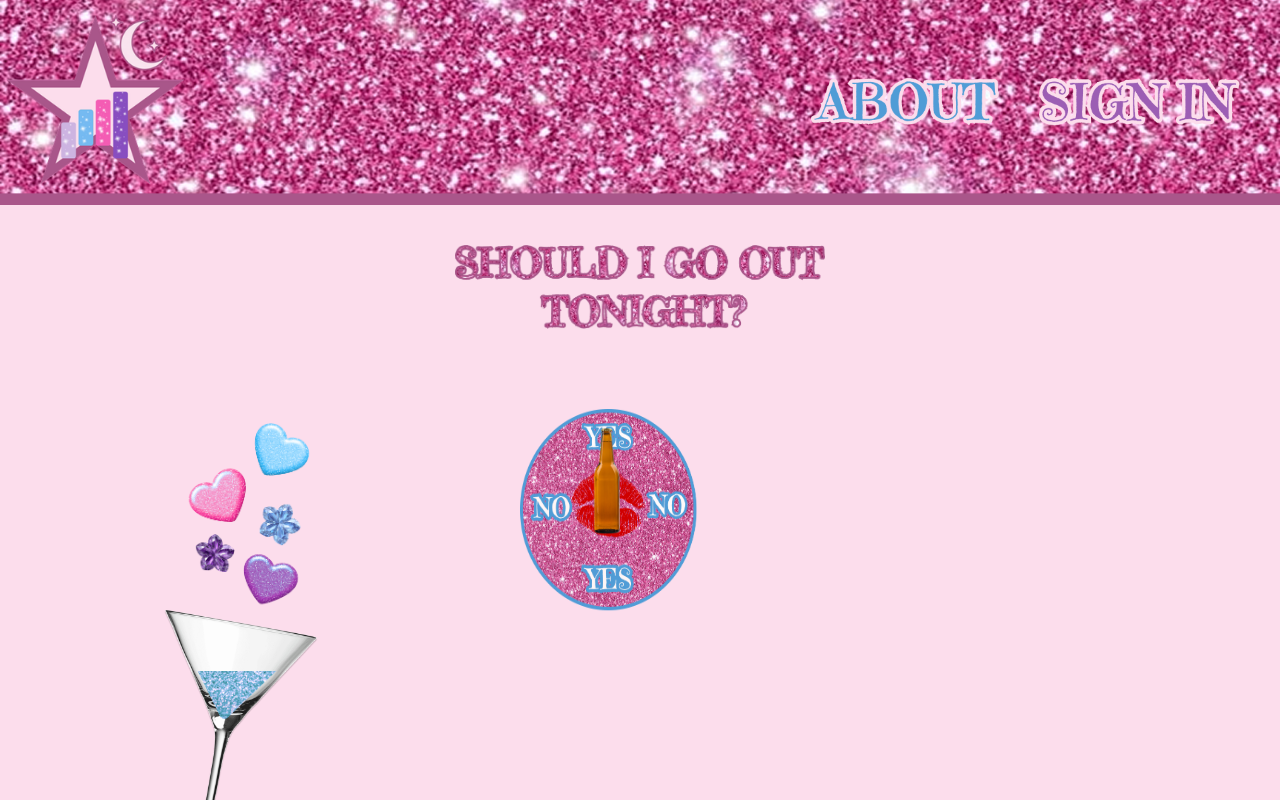
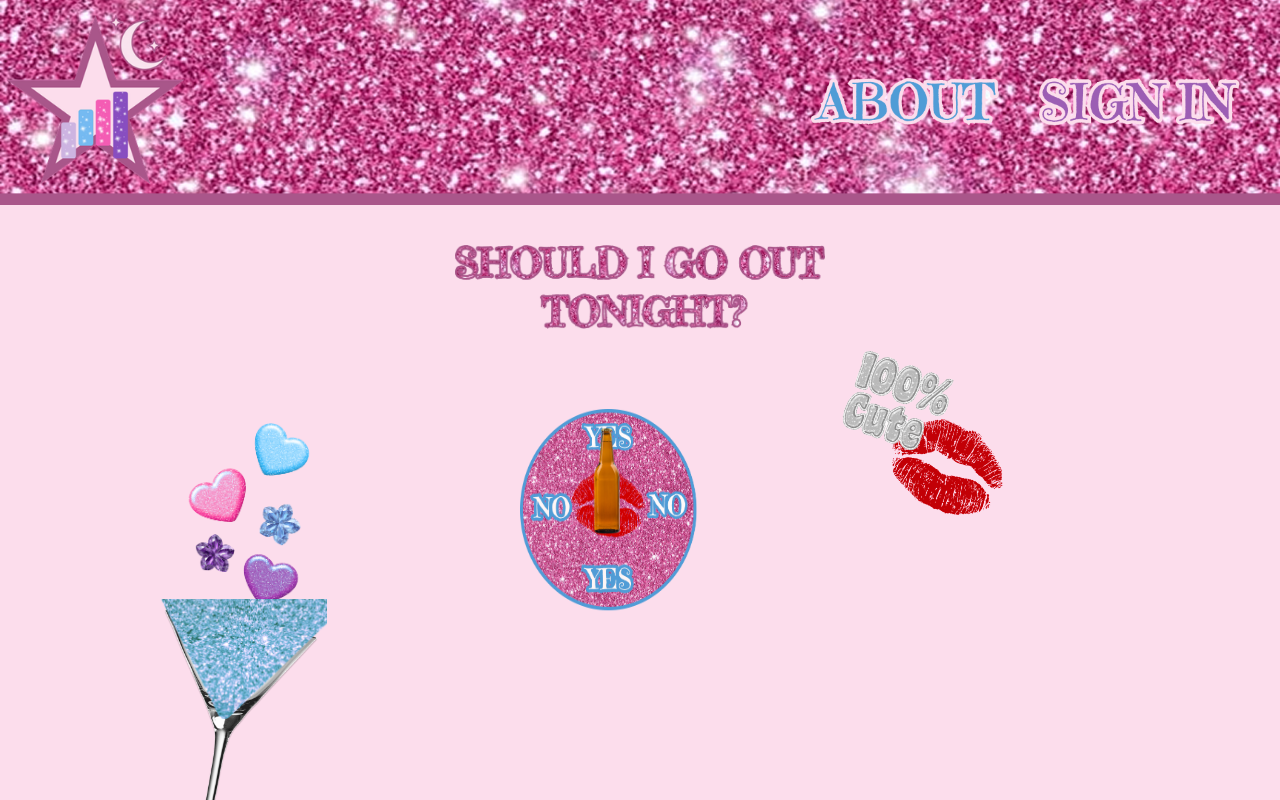
Before and after one commit to aubreyfortmayer/AfterdarkAnalytics, a React app in the folder frontend/: page /results in a window 1280 px wide. Shown: the top 800 px of the page. Built offline with nearby package versions, Linux system fonts and the light colour scheme; the HTML template or start-up script is replaced by a standard one; a web font is replaced by a local one.

Commit message:
Decorative element + fixing Martini animation

```diff
--- a/frontend/src/components/Martini.jsx
+++ b/frontend/src/components/Martini.jsx
@@ -1,16 +1,25 @@
 import MartiniGlass from "../assets/martiniglass.png"
 import ProbabilityLiquid from "../assets/ProbabilityLiquid.png"
 
+//probability for the animation, but not fully implemented yet
+//default --> prob = 50
 export default function Martini({probability = 50}) {
     return(
+
+    //container, will hold everything else (relative)
+    //overflow-hidden, we don't want the prob liquid to overflow out of the container
     <div className="relative w-[250px] h-[350px] overflow-hidden">
 
         <div
 
-            className = "absolute bottom-[220px] left-[10px] w-[140px] overflow-hidden transition-all duration-[1500ms] z-20"
+            //liquid positioned based on the martini glass, z-20 for the liquid so it will be on top of the glass (z-10)
+            className = "absolute bottom-[220px] left-[-13px] w-[200px] overflow-hidden transition-all duration-[2789ms] z-20"
+
+            //controls the liquid animation moving based on the probability, scaling by 1.2 so liquid fits in glass
             style = {{height: `${probability * 1.2}px`}}
         >
-            <img
+
+        <img
                 src = {ProbabilityLiquid}
                 className ="absolute bottom-0 left-5 w-full"
                 />
@@ -19,9 +28,10 @@ export default function Martini({probability = 50}) {
         <img
         src={MartiniGlass}
         alt = "Martini"
+        //z-10, liquid layered on top of the glass (z-20)
         className = "absolute top-0 left-0 w-full z-10"
         />
-                {/* liquid container */}
+
     </div>
     );
 }
--- a/frontend/src/pages/Results.jsx
+++ b/frontend/src/pages/Results.jsx
@@ -5,17 +5,35 @@ import Title from "../assets/ResultsTitle.png";
 import SpinTheBottle from "../components/SpinTheBottle"
 import Martini from "../components/Martini"
 import MartiniStickers from "../assets/MartiniSticker.png"
+import CuteKissMark from "../assets/100CuteKiss.png"
 
 export default function Results() {
     return (
-        //stack vertical, center everything horizontally, text center, mt-16 move section down
+        //stack vertical (flex)
+        // center everything horizontally (items-center),
+        // text center (text-center),
+        //minimum height, need extra height so 140 (min-h-[140vh])
+        //w-full, full width of container used
+        //max width = 900 px (max-w-[900px])
         <div className="relative flex flex-col items-center text-center min-h-[140vh] w-full max-w-[900px] mx-auto">
 
             <img
             src = {Title}
+            //mt-10, moving the title down from the top of the page
             className = "mt-10 w-[370px]"
             />
 
+            <img
+                src = {CuteKissMark}
+                alt = "100% Cute!"
+                className = "absolute w-67 rotate-[10deg] right-10 top-24"
+            />
+
+
+            {/*layout box, mt-20 moving it from elemennt ABOVE it, so the title page
+                relative, items inside the box will position themselves based on
+                this box, NOT the page
+            */}
             <div className = "mt-20 relative w-full max-w-[700px] h-[550px]">
                 {/*centered horizontally + moved 35 px to right*/}
                 <div className="absolute left-1/2 -translate-x-1/2 top-[0px]">
@@ -23,8 +41,11 @@ export default function Results() {
                 </div>
 
 
+                {/*absolute, placed within the relative container*/}
                 <div className = "absolute left-[-150px] top-[180px]">
-                 <Martini probability={40}/>
+
+                {/*animation, not fully implemented yet*/}
+                 <Martini probability={100}/>
 
                 </div>
 
@@ -39,20 +60,25 @@ export default function Results() {
 
             {/* relative, want to position the stickers around wrapper using the music button's location
             */}
+
+            {/*mt-auto, the music button is pushed down as far as it can be */}
             <div className = "mt-auto mb-16 relative">
                 {/*music button positioned towards bottom */}
                 <MusicPlayer />
 
 
-                {/*top-8.5, move to the top, right - used exact pixel values*/}
-                <img
+            {/* heart sticker, top-8.5, move to the top, right - used exact pixel values*/}
+            <img
             src = {Heart}
             className = "absolute -top-8.5 right-[-9px] w-[90px]"
             />
-                <img
-                src = {Star}
-                className = "absolute bottom-[30px] -left-6 w-[80px]"
-                />
+
+            {/*star sticker, -left makes the pixel value negative*/}
+            <img
+            src = {Star}
+            className = "absolute bottom-[30px] -left-6 w-[80px]"
+            />
+
             </div>
         </div>
 
```
Also changed, not shown: frontend/src/assets/100CuteKiss.png (added).
